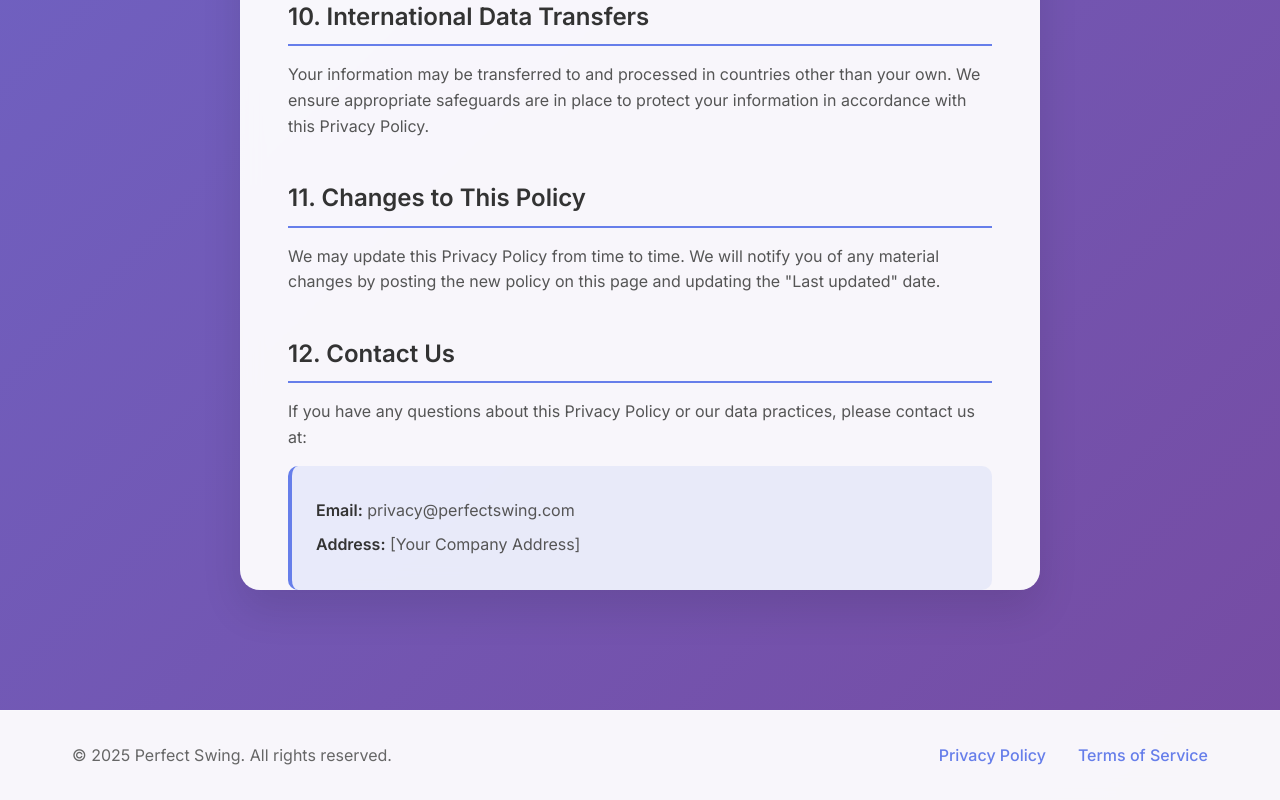
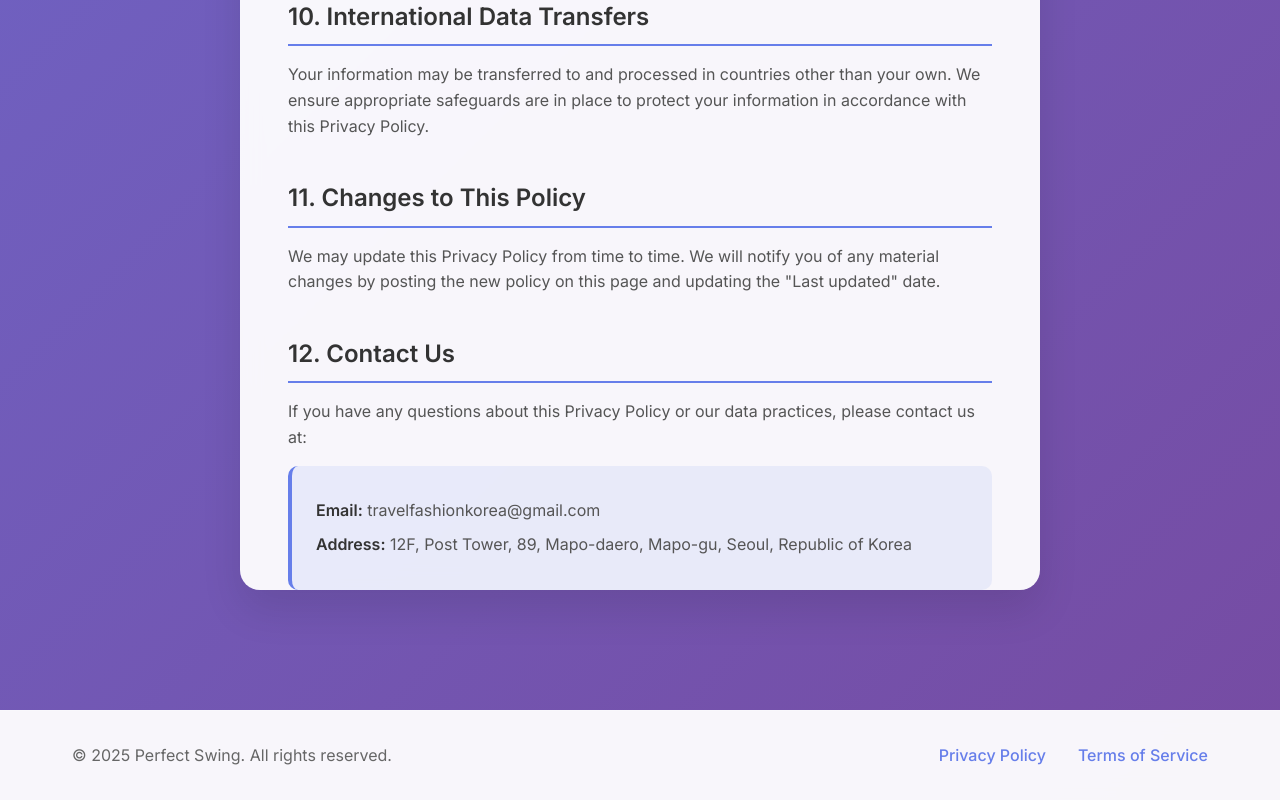
Before and after one commit to LetsDudeis/PerfectSwing_landing_en, a Next.js app: page /privacy in a window 1280 px wide. Shown: the part 3050-3850 px from the top of the page. Built offline with nearby package versions, Linux system fonts and the light colour scheme.

Commit message:
이메일&주소 변경

```diff
--- a/pages/privacy.js
+++ b/pages/privacy.js
@@ -185,8 +185,8 @@ export default function Privacy() {
                 please contact us at:
               </p>
               <div className={styles.contactInfo}>
-                <p><strong>Email:</strong> privacy@perfectswing.com</p>
-                <p><strong>Address:</strong> [Your Company Address]</p>
+                <p><strong>Email:</strong> travelfashionkorea@gmail.com</p>
+                <p><strong>Address:</strong> 12F, Post Tower, 89, Mapo-daero, Mapo-gu, Seoul, Republic of Korea</p>
               </div>
             </section>
           </div>
```
